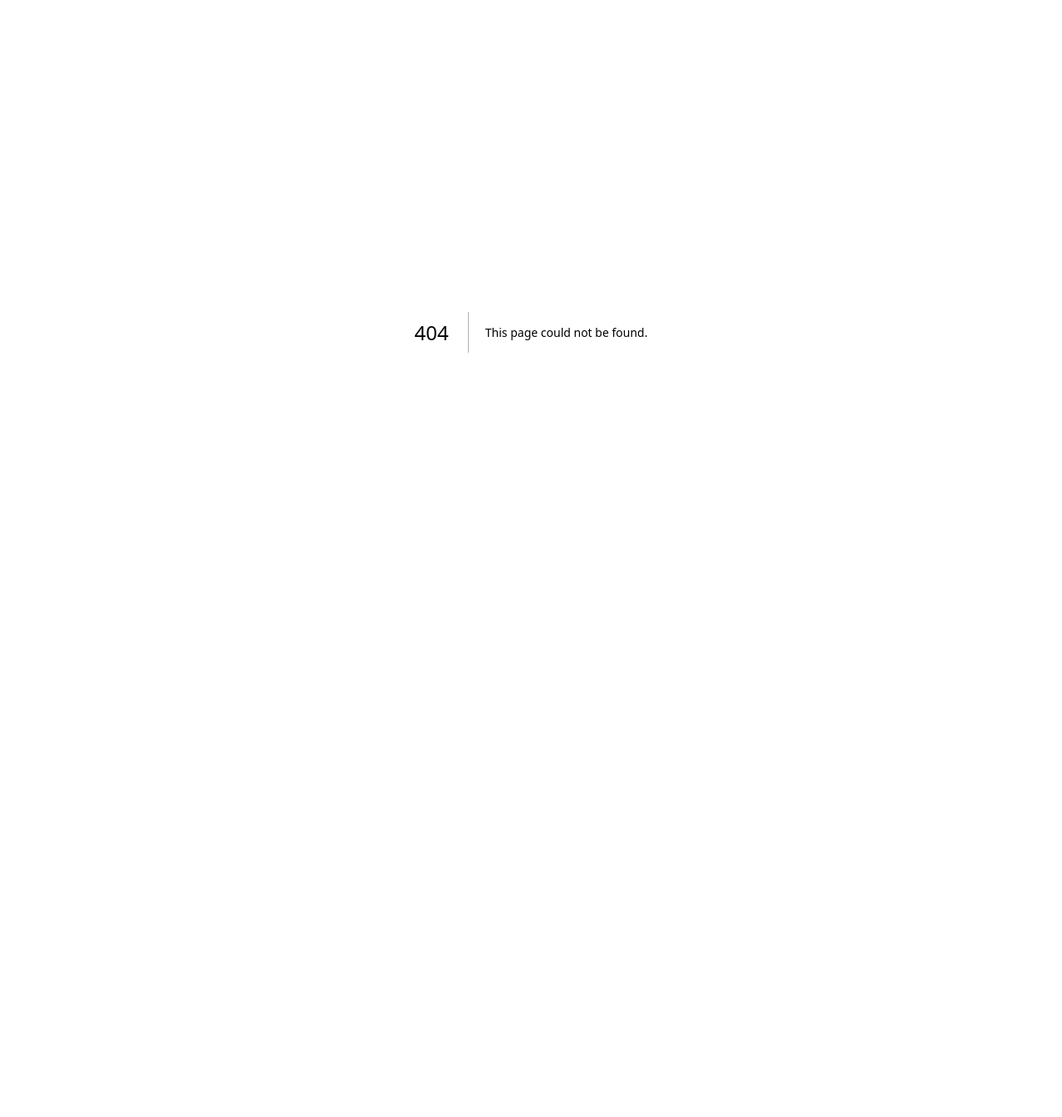
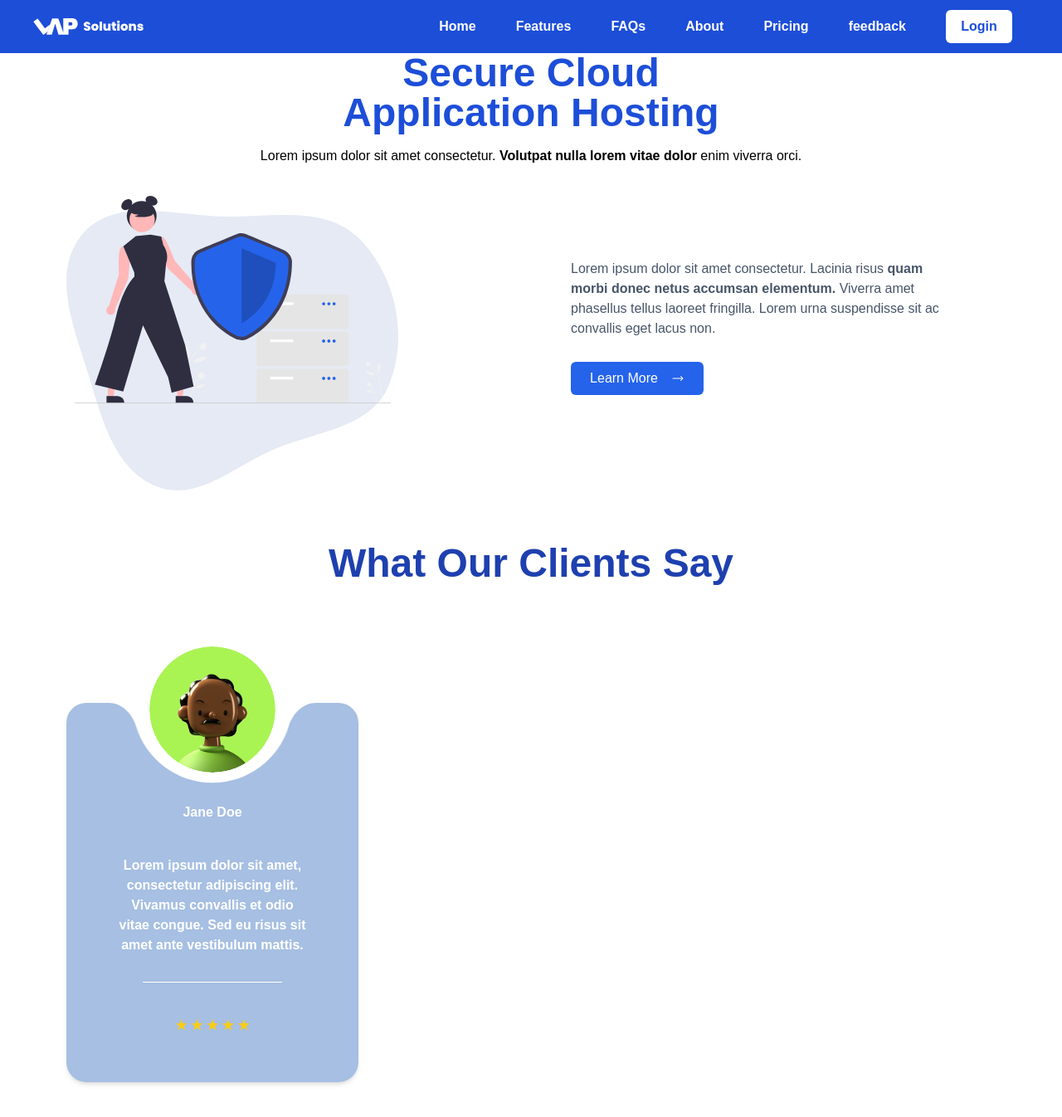
Before and after one commit to cheetoezzz/Lap-it-landing-page, a Next.js app: page /pages/features in a window 1280 px wide. Before the commit this address had no page. Shown: the top 1346 px of the page at 83% size. Before the commit the page ends 800 px from the top, so only its background shows below. Built offline with nearby package versions, Linux system fonts and the light colour scheme.

Commit message:
Pages,Features,Navbar - Bucod

```diff
--- /dev/null
+++ b/src/app/components/constants/index.tsx
@@ -0,0 +1,8 @@
+export const NAV_LINKS = [
+    { href: '/', key: 'home', label: 'Home' },
+    { href: '/', key: 'features', label: 'Features' },
+    { href: '/', key: 'FAQs', label: 'FAQs' },
+    { href: '/', key: 'About', label: 'About' },
+    { href: '/pricing', key: 'Pricing', label: 'Pricing' },
+    { href: '/', key: 'feedback', label: 'feedback' },
+];
--- /dev/null
+++ b/src/app/components/navbar.tsx
@@ -0,0 +1,33 @@
+import { NAV_LINKS } from "./constants";
+import Image from "next/image";
+import Link from "next/link";
+
+
+
+const Navbar = () => {
+
+  return (
+    <nav className="flex items-center justify-between max-w-full px-4 py-3 bg-blue-700">
+
+      <div>
+        <Link href='/'>
+          <Image src="/lapit.svg" alt="logo" width={150} height={40} className="ml-4" />
+        </Link>
+      </div>
+      <div className="flex items-center space-x-12 text-white mr-11">
+        <ul className="flex items-center space-x-12 text-white lg:flex">
+          {NAV_LINKS.map((link) => (
+            <li key={link.key}>
+              <Link href={link.href} className="text-base font-semibold hover:text-gray-300 duration-300 transition-all">
+                {link.label}
+              </Link>
+            </li>
+          ))}
+        </ul>
+        <a href="/login/signin" ><button className="bg-white w-20 h-10 rounded-md text-blue-700 font-bold">Login</button></a>
+      </div>
+    </nav>
+  );
+};
+
+export default Navbar;
--- a/src/app/layout.tsx
+++ b/src/app/layout.tsx
@@ -18,6 +18,7 @@ export default function RootLayout({
     <html lang="en">
       <body>
         <main className="relative overflow-hidden">
+
         {children}
         </main>
       </body>
--- a/src/app/page.tsx
+++ b/src/app/page.tsx
@@ -1,4 +1,5 @@
 import React from 'react'
+import { useState } from 'react'
 
 const Page = () => {
   return (
--- /dev/null
+++ b/src/app/pages/features/components/constants/index.tsx
@@ -0,0 +1,8 @@
+export const NAV_LINKS = [
+    { href: '/', key: 'home', label: 'Home' },
+    { href: '/', key: 'features', label: 'Features' },
+    { href: '/', key: 'FAQs', label: 'FAQs' },
+    { href: '/', key: 'About', label: 'About' },
+    { href: '/pricing', key: 'Pricing', label: 'Pricing' },
+    { href: '/', key: 'feedback', label: 'feedback' },
+];
--- /dev/null
+++ b/src/app/pages/features/components/firstsec.tsx
@@ -0,0 +1,65 @@
+import React from "react";
+import Image from "next/image";
+
+const Firstsection = () => {
+  return (
+    <div className="flex flex-col select-none">
+      <section className="flex flex-col items-center justify-center">
+        <div className="text-blue-700 font-bold text-5xl text-center">
+          Secure Cloud <br /> Application Hosting
+        </div>
+        <h1 className="mt-4">
+          Lorem ipsum dolor sit amet consectetur.
+          <strong> Volutpat nulla lorem vitae dolor</strong> enim viverra orci.
+        </h1>
+      </section>
+      <div className="flex flex-row">
+        <section className="w-1/2">
+          <div className="flex justify-end items-end mr-40 mt-9">
+            <Image
+              src="/shield.svg"
+              alt="Image Description"
+              width={400}
+              height={300}
+            />
+          </div>
+        </section>
+        <section className="w-1/2">
+          <h1 className="text-slate-600 text-base mt-28 ml-12">
+            Lorem ipsum dolor sit amet consectetur. Lacinia risus{" "}
+            <strong>
+              {" "}
+              quam
+              <br />
+              morbi donec netus accumsan elementum.
+            </strong>{" "}
+            Viverra amet
+            <br />
+            phasellus tellus laoreet fringilla. Lorem urna suspendisse sit ac
+            <br />
+            convallis eget lacus non.
+          </h1>
+          <div className="flex items-center ml-12 mt-7">
+            <button className="bg-blue-600 w-40 h-10 hover:bg-blue-800 transition-all text-white font-normal flex items-center justify-center rounded-md">
+              Learn More
+              <svg
+                xmlns="http://www.w3.org/2000/svg"
+                viewBox="0 0 24 24"
+                fill="currentColor"
+                className="w-4 h-4 ml-4"
+              >
+                <path
+                  fillRule="evenodd"
+                  d="M16.72 7.72a.75.75 0 0 1 1.06 0l3.75 3.75a.75.75 0 0 1 0 1.06l-3.75 3.75a.75.75 0 1 1-1.06-1.06l2.47-2.47H3a.75.75 0 0 1 0-1.5h16.19l-2.47-2.47a.75.75 0 0 1 0-1.06Z"
+                  clipRule="evenodd"
+                />
+              </svg>
+            </button>
+          </div>
+        </section>
+      </div>
+    </div>
+  );
+};
+
+export default Firstsection;
--- /dev/null
+++ b/src/app/pages/features/components/secondsec.tsx
@@ -0,0 +1,60 @@
+import React from "react";
+import Image from "next/image";
+
+const Secondsection = () => {
+  return (
+    <section className="py-16 select-none">
+      <div className="max-w-6xl mx-auto px-4">
+        <h2 className="text-blue-800 text-5xl font-bold text-center mb-36">
+          What Our Clients Say
+        </h2>
+        <div className="grid grid-cols-1 md:grid-cols-2 lg:grid-cols-3 gap-8">
+          {/* Testimonial cards go here */}
+          <div
+            className="p-2 rounded-3xl shadow-md relative"
+            style={{
+              backgroundImage: 'url("/rectangle.svg")',
+              backgroundSize: "cover",
+              backgroundPosition: "center",
+            }}
+          >
+            <div>
+              <div className="relative overflow-hidden rounded-full w-40 h-40 mx-auto border-4 border-white transform -translate-y-20">
+                <Image
+                  src="/person2.svg" // Replace with the actual image URL
+                  alt="Profile"
+                  width={200} // Set width as needed
+                  height={200} // Set height as needed
+                  className="object-cover rounded-full"
+                />
+              </div>
+            </div>
+
+            <div className="text-white font-semibold text-center">
+              <p className="mb-10 transform -translate-y-12">Jane Doe</p>
+              <p className="mb-10 transform -translate-y-12 text-balance ml-10 mr-10">
+                Lorem ipsum dolor sit amet, consectetur adipiscing elit. Vivamus
+                convallis et odio vitae congue. Sed eu risus sit amet ante
+                vestibulum mattis.
+              </p>
+            </div>
+            <div className="flex items-center justify-center">
+              <hr className="w-1/2 border-white mb-4 transform -translate-y-14" />
+            </div>
+            <div className="flex items-center justify-center">
+              {/* Rating star button goes here */}
+              <button className=" px-4 py-2 rounded-full text-yellow-400 font-semibold transform -translate-y-10">
+                ★ ★ ★ ★ ★
+              </button>
+            </div>
+          </div>
+
+
+          {/* Add more testimonial cards as needed */}
+        </div>
+      </div>
+    </section>
+  );
+};
+
+export default Secondsection;
--- /dev/null
+++ b/src/app/pages/features/page.tsx
@@ -0,0 +1,16 @@
+import NavBar from '@/app/components/navbar'
+import React from 'react'
+import Firstsection from './components/firstsec'
+import Secondsection from './components/secondsec'
+
+const Page = () => {
+  return (
+    <div>
+      <NavBar/>
+      <Firstsection/>
+      <Secondsection/>
+    </div>
+  )
+}
+
+export default Page
```
Also changed, not shown: package.json (+3 -9 lines), src/app/pages/faq/page.tsx (added), 1 other file (tests, documents, lock files or other folders).
